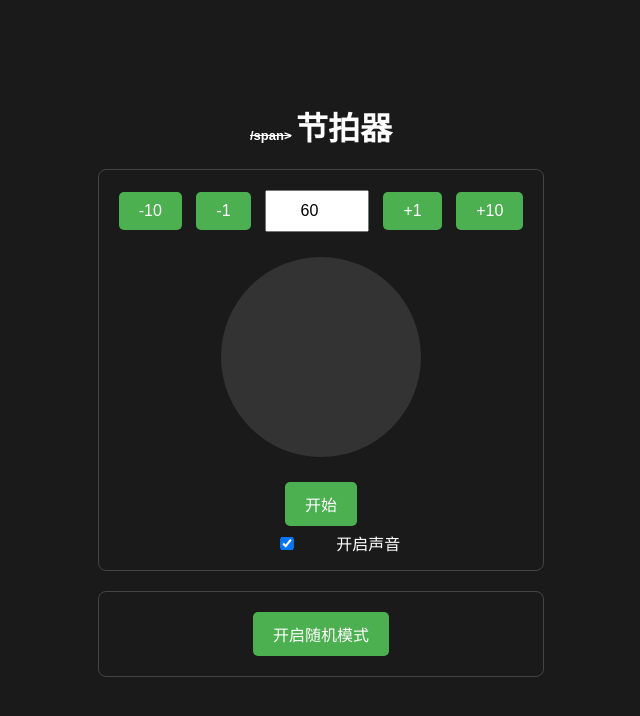
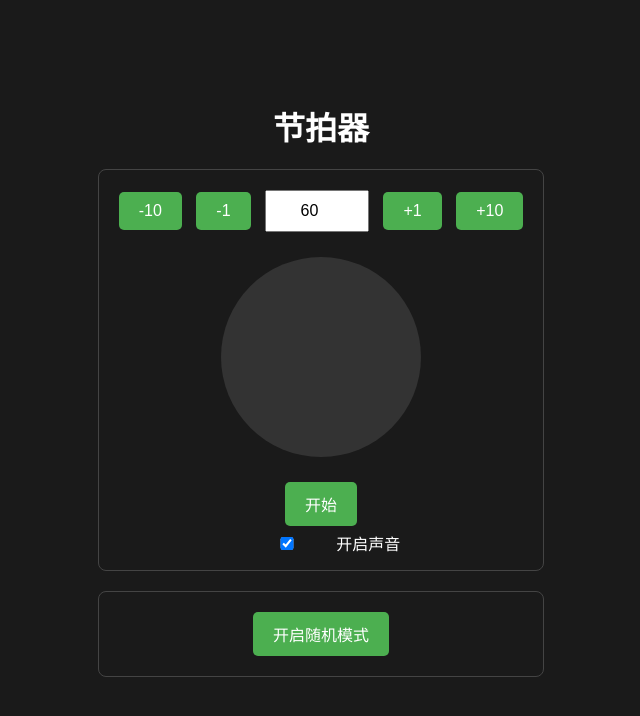
Before and after one commit to china794/china794.github.io, a plain HTML site: page qgjpq.html in a window 1280 px wide. Shown: the whole page, without its empty margins (319-959 px from the left). Drawn offline with Linux system fonts and the light colour scheme.

Commit message:
Update qgjpq.html

```diff
--- a/qgjpq.html
+++ b/qgjpq.html
@@ -83,7 +83,7 @@
 </head>
 <body>
     <div class="container">
-        <h1 style="font-size: small;"><span class="line_m"><!--寸止挑战-->/span></h1>
+        <h1 style="font-size: small;"><span class="line_m"><!--寸止挑战--></span></h1>
         <h1>节拍器</h1>
 
         <div class="control-group">
```
